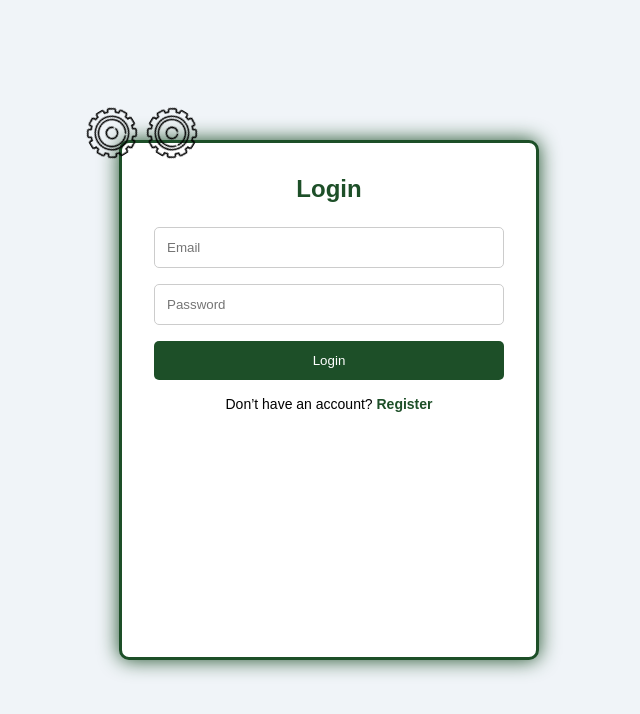
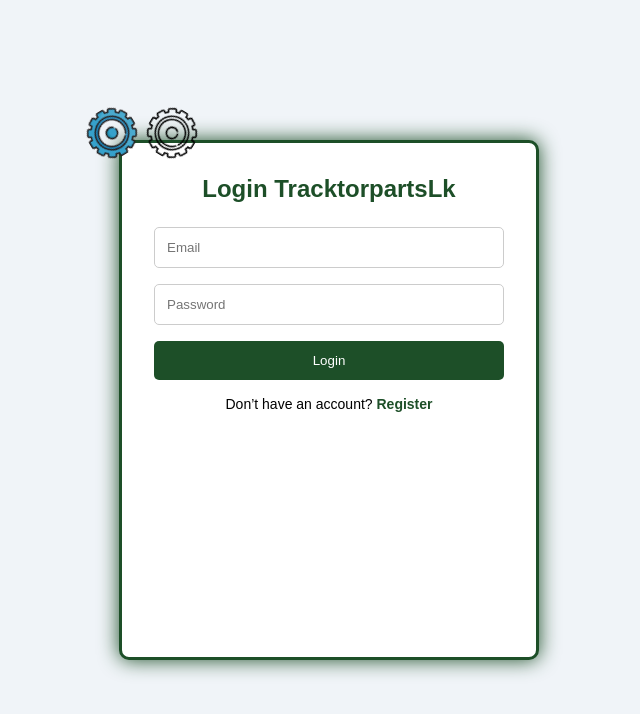
Before and after one commit to thilankadilshan/TractorPartsLK, a React (Create React App) app in the folder client/: page /auth in a window 1280 px wide. Shown: the top 714 px of the page, without its empty margins (311-951 px from the left). Built offline with nearby package versions, Linux system fonts and the light colour scheme.

Commit message:
Changes to be committed: 	modified:   client/src/assets/cogs/cog1.svg 	modified:   client/src/pages/Auth/Login/Login.jsx

```diff
--- a/client/src/pages/Auth/Login/Login.jsx
+++ b/client/src/pages/Auth/Login/Login.jsx
@@ -24,7 +24,7 @@ const Login = ({ onSwitch }) => {
         <img src={cog1} alt="cog1" className="cog" />
         <img src={cog2} alt="cog2" className="cog reverse" />
       </div>
-      <h2>Login</h2>
+      <h2>Login TracktorpartsLk</h2>
       <form className="form" onSubmit={handleLogin}>
         <input type="email" placeholder="Email" value={email} onChange={(e) => setEmail(e.target.value)} />
         <input type="password" placeholder="Password" value={password} onChange={(e) => setPassword(e.target.value)} />
```
Also changed, not shown: client/src/assets/cogs/cog1.svg.
